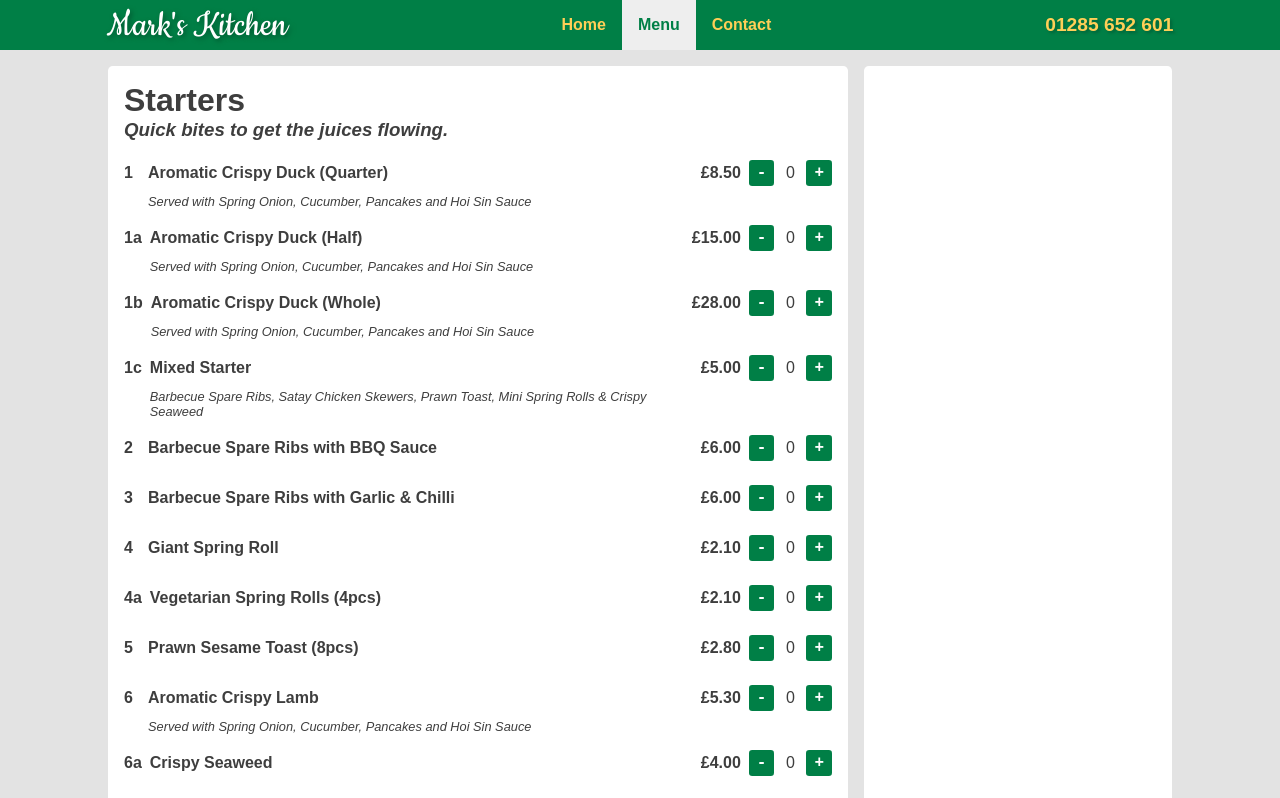
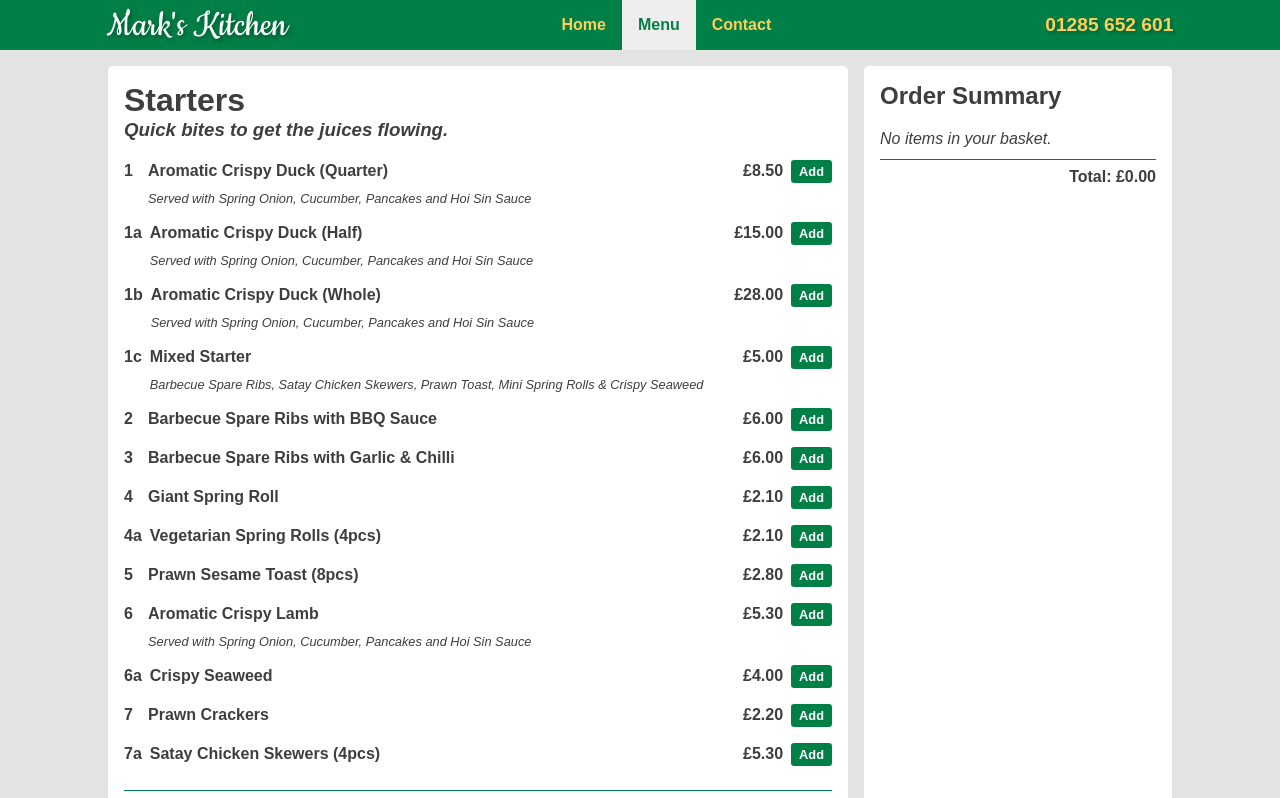
Before and after one commit to ChrisLatham/rd_marks-kitchen_react, a React (Create React App) app: page /menu in a window 1280 px wide. Shown: the top 798 px of the page. Built offline with nearby package versions, Linux system fonts and the light colour scheme; a web font is replaced by a local one.

Commit message:
Visual and some minor functional changes to the order summary.

```diff
--- a/src/components/Menu.js
+++ b/src/components/Menu.js
@@ -5,7 +5,26 @@ import WithAside from "../layout/WithAside";
 
 const Menu = () => {
   const [orderList, setOrderList] = useState([]);
-  function updateOrderList(e, id, title, price) {
+  const orderEmpty = () => {
+    if (Array.isArray(orderList) && orderList.length === 0) {
+      return (
+        <div className="order-summary-empty">No items in your basket.</div>
+      );
+    }
+  };
+  const orderTotal = () => {
+    let total = 0;
+    orderList.forEach((item) => (total += item.price));
+
+    return total;
+  };
+  const menuItemDescription = (description) => {
+    if (description) {
+      return <div className="menu-item-description">{description}</div>;
+    }
+  };
+
+  const updateOrderList = (e, id, title, price) => {
     let objIndex = orderList.findIndex((obj) => obj.id === id);
     if (objIndex >= 0) {
       setOrderList(
@@ -14,7 +33,7 @@ const Menu = () => {
             ? {
                 id: id,
                 title: title,
-                price: price,
+                price: price * (item.quantity + 1),
                 quantity: (item.quantity += 1),
               }
             : item
@@ -30,7 +49,7 @@ const Menu = () => {
         })
       );
     }
-  }
+  };
   return (
     <WithAside
       main={
@@ -43,7 +62,7 @@ const Menu = () => {
                 <section className="menu-section-item" key={id}>
                   <div className="menu-item-id">{id}</div>
                   <div className="menu-item-title">{title}</div>
-                  <div className="menu-item-description">{description}</div>
+                  {menuItemDescription(description)}
                   <div className="menu-item-price">
                     {parseFloat(price).toLocaleString("en-GB", {
                       style: "currency",
@@ -51,13 +70,11 @@ const Menu = () => {
                     })}
                   </div>
                   <div className="menu-item-controls">
-                    <button className="btn">-</button>
-                    <div className="menu-item-controls-quantity">0</div>
                     <button
                       className="btn"
                       onClick={(e) => updateOrderList(e, id, title, price)}
                     >
-                      +
+                      Add
                     </button>
                   </div>
                 </section>
@@ -70,12 +87,31 @@ const Menu = () => {
         </section>
       }
       aside={
-        <div>
-          {orderList.map(({ id, title, price, quantity }) => (
-            <div key={id}>
-              {title}, {price}, {quantity}
+        <div className="order">
+          <h1 className="first">Order Summary</h1>
+          <div className="order-summary">
+            {orderEmpty()}
+            {orderList.map(({ id, title, price, quantity }) => (
+              <div className="order-items" key={id}>
+                <div className="order-item-quantity">{quantity}x</div>
+                <div className="order-item-title">{title}</div>
+                <div className="order-item-price">
+                  {parseFloat(price).toLocaleString("en-GB", {
+                    style: "currency",
+                    currency: "GBP",
+                  })}
+                </div>
+              </div>
+            ))}
+            <hr />
+            <div className="order-total">
+              Total:{" "}
+              {parseFloat(orderTotal()).toLocaleString("en-GB", {
+                style: "currency",
+                currency: "GBP",
+              })}
             </div>
-          ))}
+          </div>
         </div>
       }
     />
--- a/src/index.css
+++ b/src/index.css
@@ -77,7 +77,7 @@ h1.last, h2.last, h3.first  {
   background: var(--main-color);
   color: #ffffff;
   font-family: sans-serif;
-  font-size: 1rem;
+  font-size: 0.8rem;
   font-weight: bold;
   cursor: pointer;
   text-align: center;
@@ -219,7 +219,35 @@ h1.last, h2.last, h3.first  {
   order: 2;
 }
 
+/* ORDER SUMMARY */
+.order-summary-empty {
+  padding-bottom: 0.2rem;
+  font-style: italic;
+}
+.order-items {
+  display: grid;
+  grid-template-columns: auto 1fr auto;
+}
+.order-item-title, .order-item-price, .order-item-quantity {
 
+  font-size: 1em;
+}
+.order-item-quantity {
+  grid-column: 1/2;
+  padding:0.2rem 0.5rem 0.2rem 0;
+}
+.order-item-title {
+  grid-column: 2/3;
+  padding:0.2rem 0;
+}
+.order-item-price {
+  grid-column: 3/4;
+  padding:0.2rem 0 0.2rem 0.5rem;
+}
+.order-total {
+  font-weight: bold;
+  text-align: right;
+}
 
 /* MENU STYLES */
 
@@ -277,10 +305,6 @@ h1.last, h2.last, h3.first  {
   flex-flow: row nowrap;
   justify-content: center;
   align-items: center;
-}
-.menu-item-controls > .btn {
-  font-family: "Courier New", Courier, monospace;
-  font-size: 1em;
 }
 .menu-item-controls-quantity {
   min-width: 2rem;
@@ -428,6 +452,7 @@ h1.last, h2.last, h3.first  {
   .aside-container {
     grid-column: 8/11;
     margin: 0;
+    flex-grow: 0;
   }
 
 }
--- a/src/index.html
+++ b/src/index.html
@@ -4,7 +4,7 @@
     <meta charset="UTF-8" />
     <meta name="viewport" content="width=device-width, initial-scale=1.0" />
     <meta http-equiv="X-UA-Compatible" content="ie=edge" />
-    <title>React</title>
+    <title>Mark's Kitchen</title>
   </head>
   <body>
     <div id="root"></div>
```
